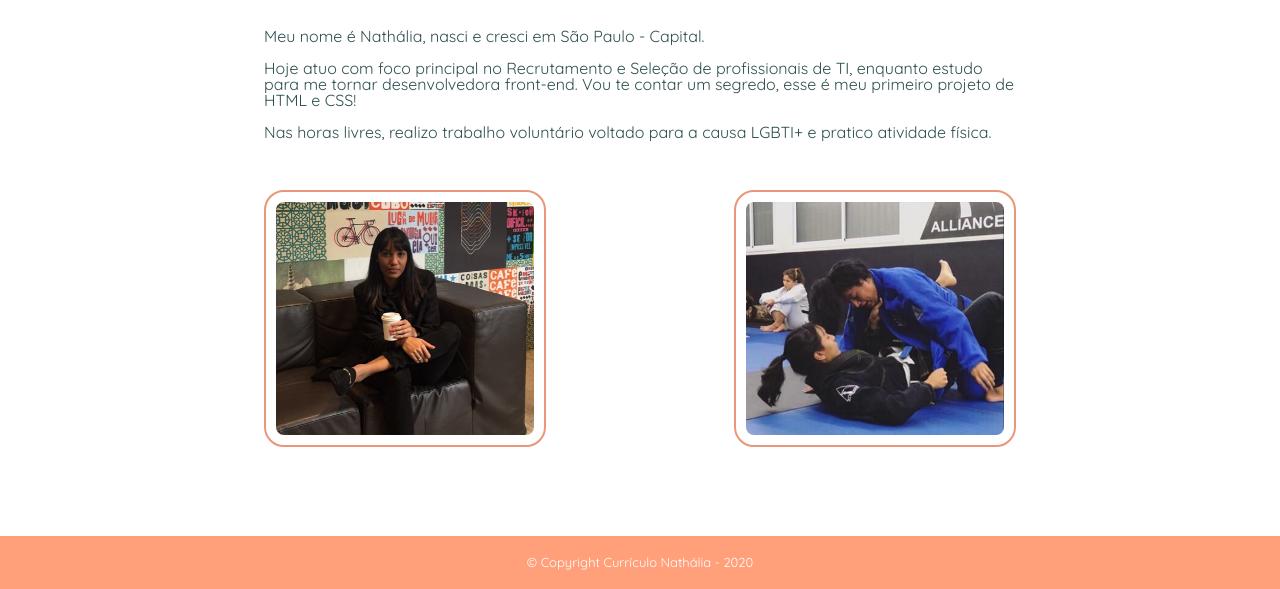
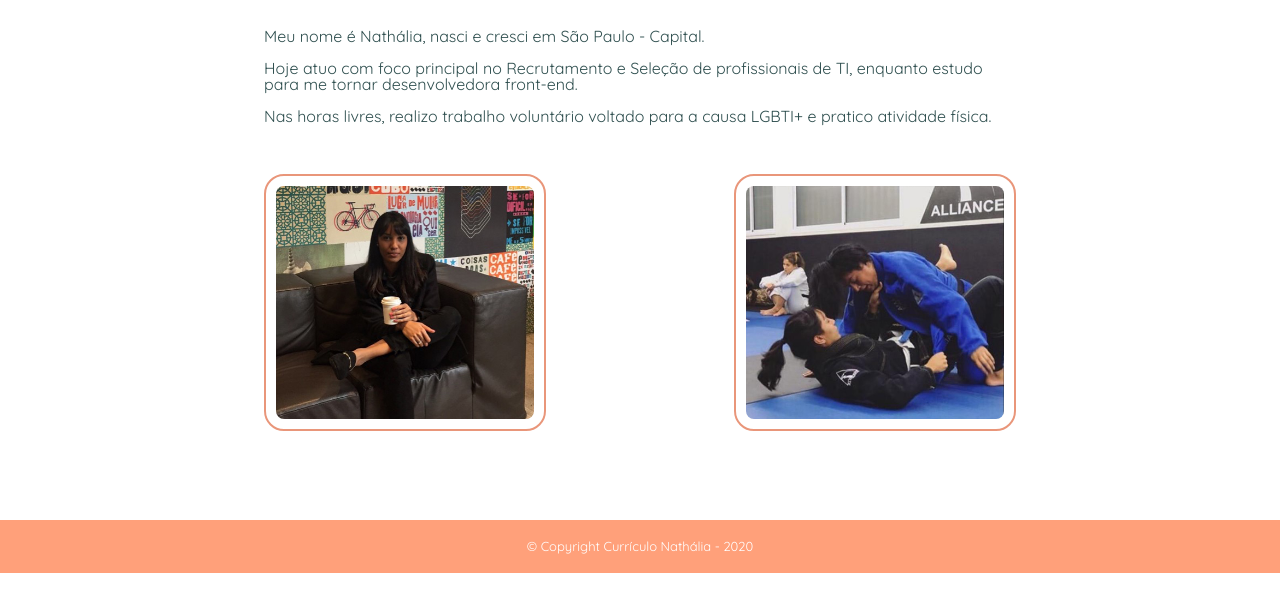
Before and after one commit to nathaliacsan/primeiro-projeto, a plain HTML site: page index.html in a window 1280 px wide. Shown: the part 267-856 px from the top of the page. Drawn offline with Linux system fonts and the light colour scheme.

Commit message:
Editando o texto principal

```diff
--- a/index.html
+++ b/index.html
@@ -30,7 +30,7 @@
 					<div class="texto-principal">
 						<p>Meu nome é Nathália, nasci e cresci em São Paulo - Capital.</p><br>
 
-						<p>Hoje atuo com foco principal no Recrutamento e Seleção de profissionais de TI, enquanto estudo para me tornar desenvolvedora front-end. Vou te contar um segredo, esse é meu primeiro projeto de HTML e CSS!</p><br>
+						<p>Hoje atuo com foco principal no Recrutamento e Seleção de profissionais de TI, enquanto estudo para me tornar desenvolvedora front-end.</p><br>
 
 						<p>Nas horas livres, realizo trabalho voluntário voltado para a causa LGBTI+ e pratico atividade física.</p>
 					</div>
```
